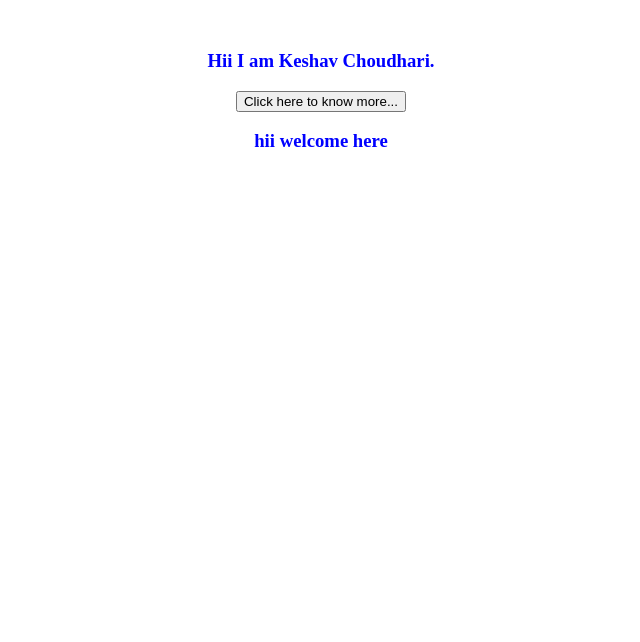
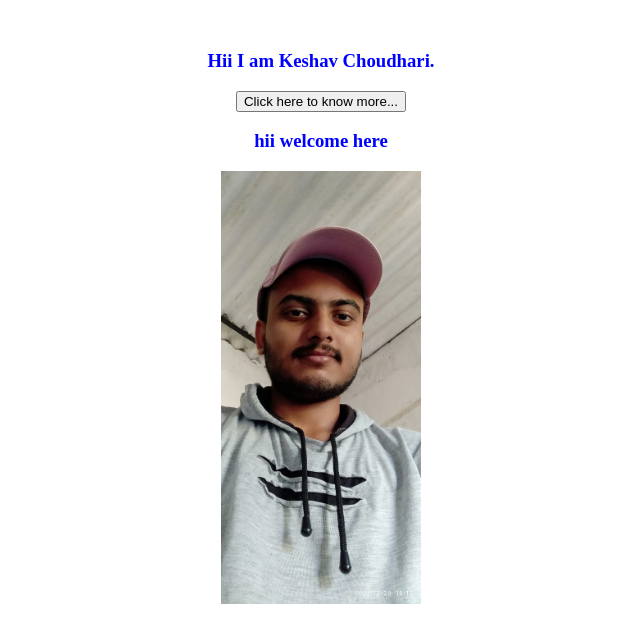
Before and after one commit to Keshav-0001/gitproject, a plain HTML site: page index.html in a window 1280 px wide. Shown: the whole page, without its empty margins (319-959 px from the left). Drawn offline with Linux system fonts and the light colour scheme.

Commit message:
image added and modified

```diff
--- a/index.html
+++ b/index.html
@@ -15,7 +15,7 @@
 <h3>Hii I am Keshav Choudhari.</h3>
 <button>Click here to know more...</button>
 <h3>hii welcome here</h3>
-
+<img src="keshav.jpeg" alt="keshavimage">
 
 
 </div>
--- a/style.css
+++ b/style.css
@@ -13,3 +13,9 @@ color: blue;
 margin-top: 50px;
 
 }
+
+img{
+
+width: 200px;
+
+}
```
Also changed, not shown: keshav.jpeg (added).
